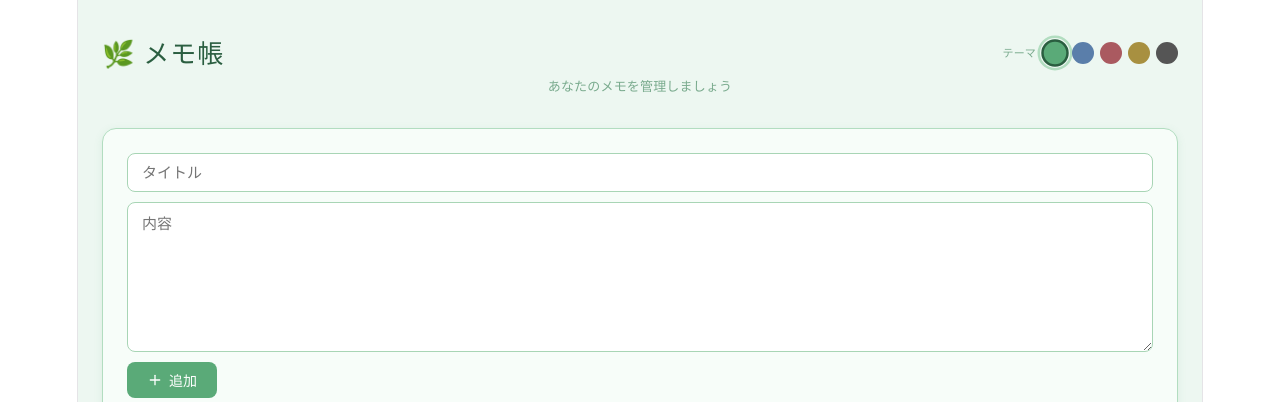
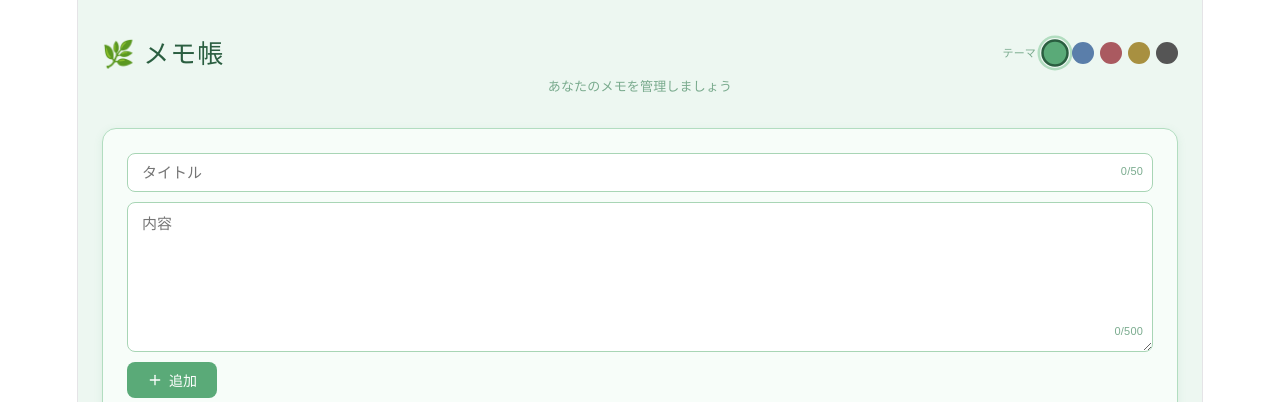
Before and after one commit to uishigo/memo-app-sample, a React (Vite) app in the folder client/: page / in a window 1280 px wide. Shown: the top 402 px of the page. Built offline with nearby package versions, Linux system fonts and the light colour scheme; no server answers.

Commit message:
文字数制限機能追加

```diff
--- a/client/src/App.tsx
+++ b/client/src/App.tsx
@@ -147,19 +147,37 @@ function App() {
         borderRadius: 14, padding: 24, marginBottom: 32,
         boxShadow: colors.shadow,
       }}>
+        <div style={{ position: 'relative', marginBottom: inputStyle.marginBottom }}>
           <input
             placeholder="タイトル"
             value={title}
-          onChange={e => setTitle(e.target.value)}
-          style={inputStyle}
+            onChange={e => setTitle(e.target.value.slice(0, 50))}
+            maxLength={50}
+            style={{ ...inputStyle, marginBottom: 0 }}
           />
+          <span style={{
+            position: 'absolute', right: 10, bottom: 8, fontSize: 11,
+            color: title.length >= 45 ? (title.length >= 50 ? '#e53e3e' : '#d97706') : colors.dateText,
+          }}>
+            {title.length}/50
+          </span>
+        </div>
+        <div style={{ position: 'relative', marginBottom: inputStyle.marginBottom }}>
           <textarea
             placeholder="内容"
             value={content}
-          onChange={e => setContent(e.target.value)}
+            onChange={e => setContent(e.target.value.slice(0, 500))}
+            maxLength={500}
             rows={5}
-          style={{ ...inputStyle, resize: 'vertical', lineHeight: 1.7 }}
+            style={{ ...inputStyle, marginBottom: 0, resize: 'vertical', lineHeight: 1.7 }}
           />
+          <span style={{
+            position: 'absolute', right: 10, bottom: 8, fontSize: 11,
+            color: content.length >= 450 ? (content.length >= 500 ? '#e53e3e' : '#d97706') : colors.dateText,
+          }}>
+            {content.length}/500
+          </span>
+        </div>
         <div style={{ display: 'flex', gap: 8 }}>
           <button
             onClick={handleSubmit}
```
Lines whose indentation alone changed are shown as unchanged.
